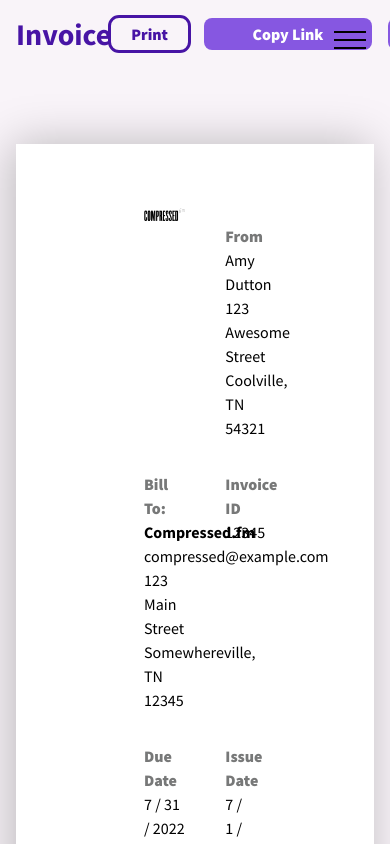
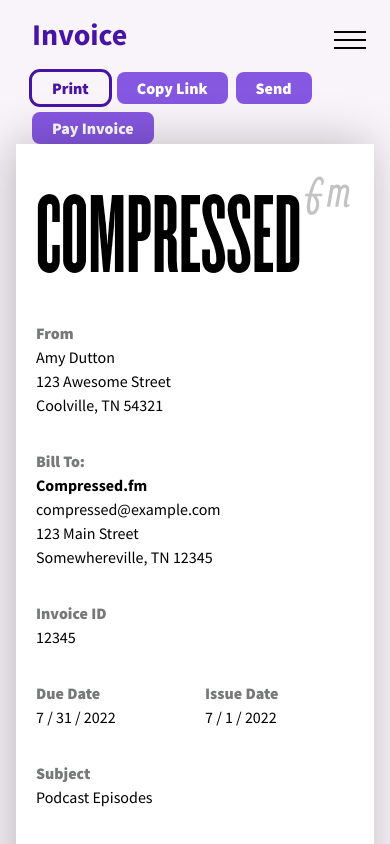
Before and after one commit to TranTrungTinh/invoice-app, a SvelteKit app: page /invoices/1 in a window 390 px wide. Shown: the top 844 px of the page. Built offline with nearby package versions, Linux system fonts and the light colour scheme.

Commit message:
chore: Update layout styles for invoice page for improved responsiveness and alignment. Fixing layout inconsistencies and improving styling for better user experience.

```diff
--- a/src/routes/(dashboard)/invoices/[id]/+layout@.svelte
+++ b/src/routes/(dashboard)/invoices/[id]/+layout@.svelte
@@ -17,7 +17,7 @@
   }}
 />
 
-<div class="h-full min-h-screen w-screen bg-whisper pt-12 pb-32">
+<div class="h-full min-h-screen w-screen bg-whisper pt-16 pb-32 lg:pt-12">
   <main class="mx-auto min-h-screen max-w-screen-lg">
     <a href={previousPage ? previousPage : '/invoices'} class="fixed top-7 left-7 text-pastelPurple"
       ><Arrow /></a
--- a/src/routes/(dashboard)/invoices/[id]/+page.svelte
+++ b/src/routes/(dashboard)/invoices/[id]/+page.svelte
@@ -36,9 +36,11 @@
   };
 </script>
 
-<div class="fixed z-0 mb-16 flex w-full max-w-screen-lg justify-between">
+<div
+  class="fixed z-0 mb-16 flex w-full max-w-screen-lg flex-col justify-between gap-y-5 px-4 md:flex-row lg:px-0"
+>
   <h1 class="text-3xl font-bold text-daisyBush">Invoice</h1>
-  <div class="flex items-center gap-4">
+  <div class="flex flex-wrap items-center gap-2 sm:flex-nowrap sm:gap-4">
     <Button
       height="short"
       label="Print"
@@ -50,7 +52,7 @@
       height="short"
       label={copyLinkLabel}
       onClick={copyLink}
-      className="min-w-[168px] justify-center"
+      className="min-w-[100px] sm:min-w-[168px] justify-center"
     />
     <Button height="short" label="Send" onClick={sendInvoice} />
     <Button height="short" label="Pay Invoice" onClick={payInvoice} />
@@ -58,9 +60,9 @@
 </div>
 
 <div
-  class="relative top-32 z-10 grid grid-cols-6 gap-x-5 gap-y-8 bg-white py-16 px-32 shadow-invoice"
+  class="relative top-32 z-10 grid grid-cols-6 gap-x-5 gap-y-8 bg-white py-8 px-5 shadow-invoice md:py-16 md:px-32"
 >
-  <div class="col-span-3">
+  <div class="col-span-6 sm:col-span-3">
     <img
       src="/images/logo.png"
       srcset="/images/logo@2x.png 2x, /images/logo.png 1x"
@@ -68,7 +70,7 @@
     />
   </div>
 
-  <div class="col-span-2 col-start-5 pt-4">
+  <div class="col-span-6 pt-4 sm:col-span-2 sm:col-start-5">
     {#if $settings && $settings.myName}
       <div class="label">From</div>
       <p>
@@ -88,7 +90,7 @@
     {/if}
   </div>
 
-  <div class="col-span-3">
+  <div class="col-span-6 sm:col-span-3">
     <div class="label">Bill To:</div>
     <p>
       <strong>{data.invoice.client.name}</strong><br />
@@ -99,7 +101,7 @@
     </p>
   </div>
 
-  <div class="col-span-2 col-start-5">
+  <div class="col-span-6 sm:col-span-2 sm:col-start-5">
     <div class="label">Invoice ID</div>
     <p>{data.invoice.invoiceNumber}</p>
   </div>
@@ -109,7 +111,7 @@
     <p>{convertDate(data.invoice.dueDate)}</p>
   </div>
 
-  <div class="col-span-2 col-start-5">
+  <div class="col-span-3 sm:col-span-2 sm:col-start-5">
     <div class="label">Issue Date</div>
     <p>{convertDate(data.invoice.issueDate)}</p>
   </div>
```
